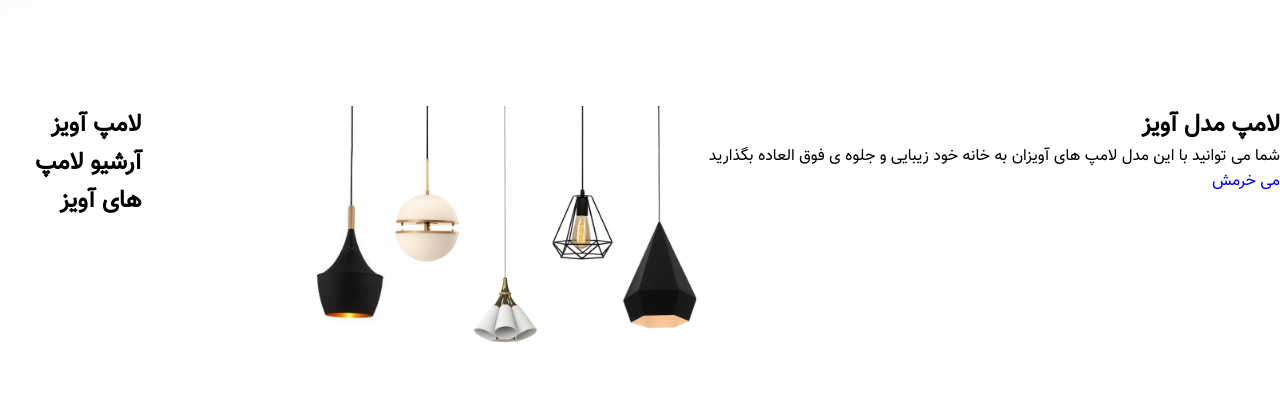
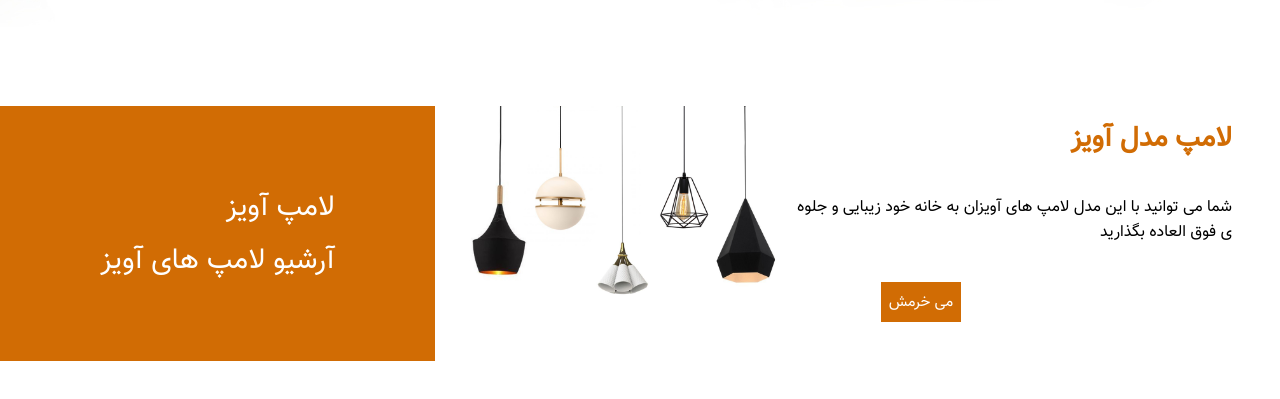
Before and after one commit to mzn1381/MiniProject_2, a plain HTML site: page index.html in a window 1280 px wide. Shown: the part 657-1056 px from the top of the page. After the commit the page ends 1026 px from the top, so only its background shows below. Drawn offline with Linux system fonts and the light colour scheme; files whose address does not match are found by name.

Commit message:
1400/07/09

```diff
--- a/CSS/Style.css
+++ b/CSS/Style.css
@@ -109,10 +109,72 @@ h2 {
     display: flex;
 }
 
+.des-product-right {
+    width: 66%;
+}
+
+.des-product {
+    height: 255px;
+}
+
 .des-product-container-image {
-    width: 35%;
+    padding-left: 2rem;
+    width: 47%;
 }
 
 .des-product-container-image img {
     width: 100%;
 }
+
+.des-product-container-buy {
+    display: flex;
+    flex-direction: column;
+}
+
+.des-product-container-buy h1 {
+    padding-top: .71rem;
+    margin-bottom: 2.1rem;
+    padding-right: 3rem;
+    font-size: 1.75rem;
+    font-weight: 650;
+    color: #d16c04;
+}
+
+.des-product-container-buy a {
+    text-align: left;
+    padding-left: 6rem;
+    padding-top: 2.8rem;
+}
+
+.des-product-container-buy a span {
+    padding: 0.5rem;
+    background-color: #d16c04;
+    color: white;
+    border-radius: 4px px;
+    font-size: .95rem;
+}
+
+.des-product-left {
+    width: 34%;
+    display: flex;
+    align-items: center;
+    justify-content: center;
+    background-color: #d16c04;
+    color: white;
+}
+
+.des-product-container-buy p {
+    width: 90%;
+    padding-right: 3rem;
+}
+
+.des-product-container-left h2 {
+    font-weight: 500;
+    font-size: 1.8rem;
+    padding-bottom: 0.5rem;
+}
+
+.des-product-container-left h1 {
+    font-weight: 500;
+    font-size: 1.8rem;
+}
--- a/index.html
+++ b/index.html
@@ -56,7 +56,7 @@
                 <div class="des-product-container-buy">
                     <h1>لامپ مدل آویز</h1>
                     <p>شما می توانید با این مدل لامپ های آویزان به خانه خود زیبایی و جلوه ی فوق العاده بگذارید </p>
-                    <a href="#">می خرمش</a>
+                    <a href="#"><span>می خرمش</span></a>
                 </div>
                 <div class="des-product-container-image">
                     <img src="Image/images/lamp.jpg" alt="">
```
